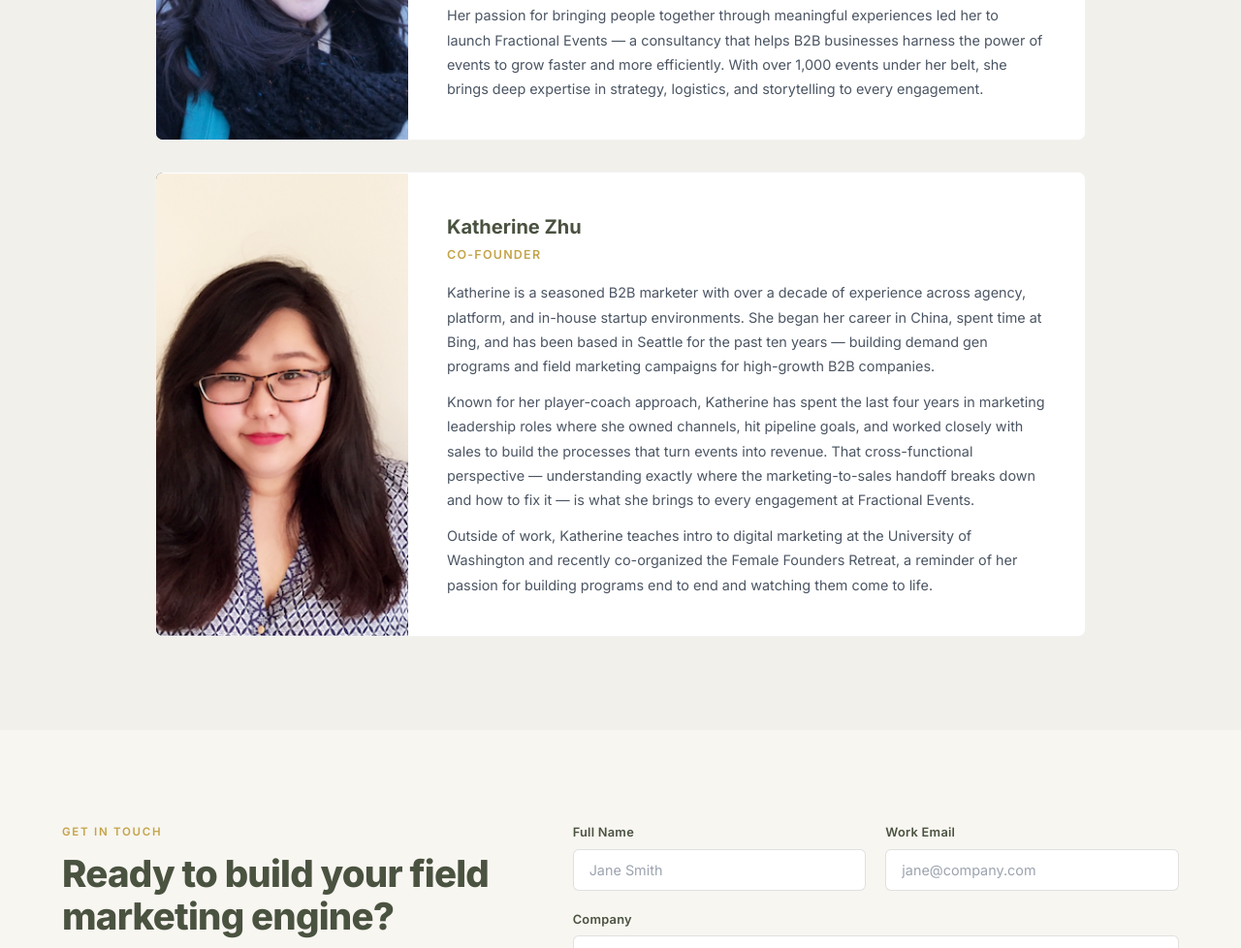
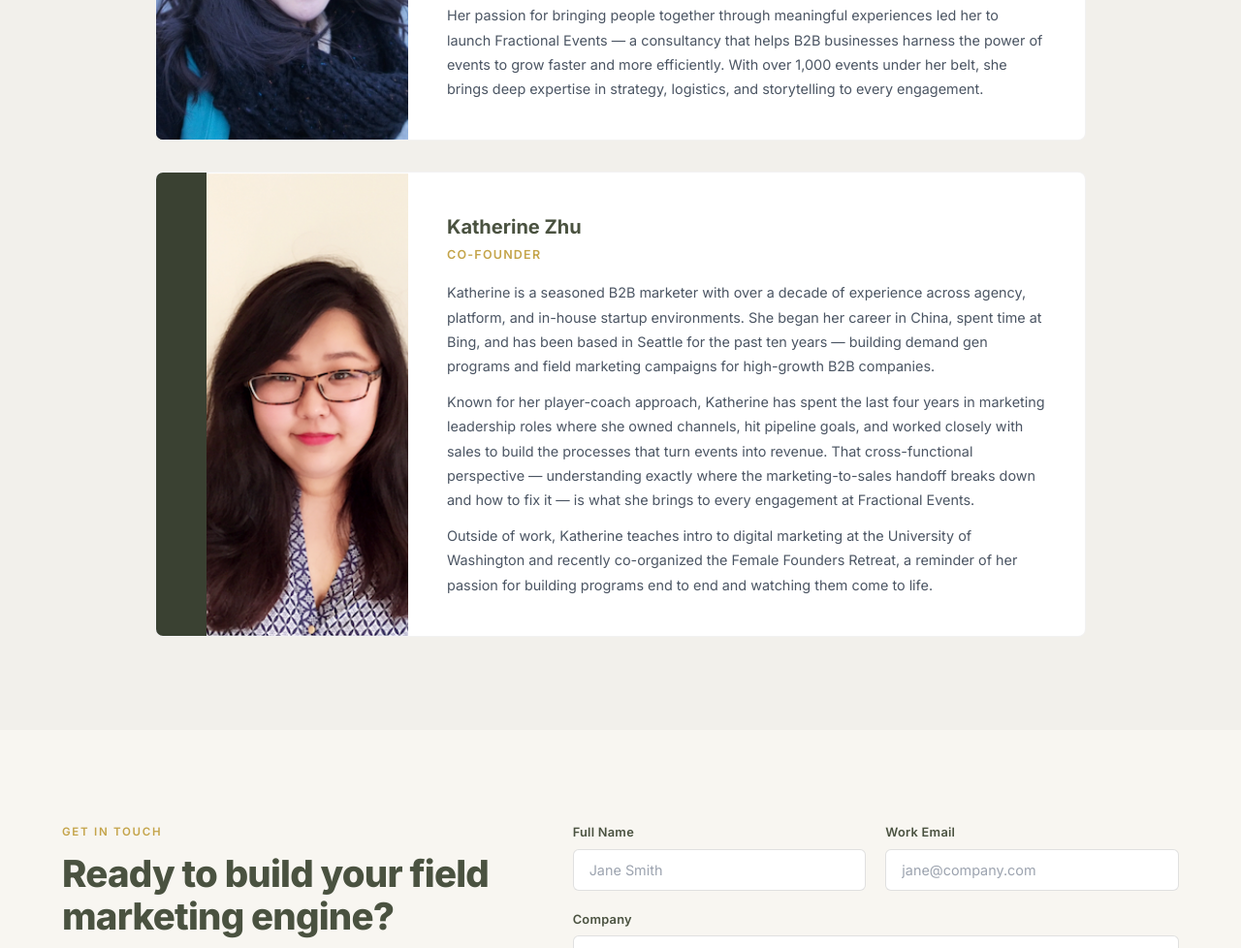
Before and after one commit to Fractional-Events/Website, a website: page index.html in a window 1280 px wide. Shown: the part 4639-5617 px from the top of the page at 97% size. Drawn offline with Linux system fonts and the light colour scheme.

Commit message:
Fix Katherine photo centering with translateX

```diff
--- a/css/styles.css
+++ b/css/styles.css
@@ -619,7 +619,7 @@ section { padding: 6rem 5%; }
   object-position: center 20%;
 }
 
-.katherine-photo { object-position: 100% center; }
+.katherine-photo { transform: translateX(20%); }
 
 .team-info {
   padding: 2.5rem 2.5rem;
```
